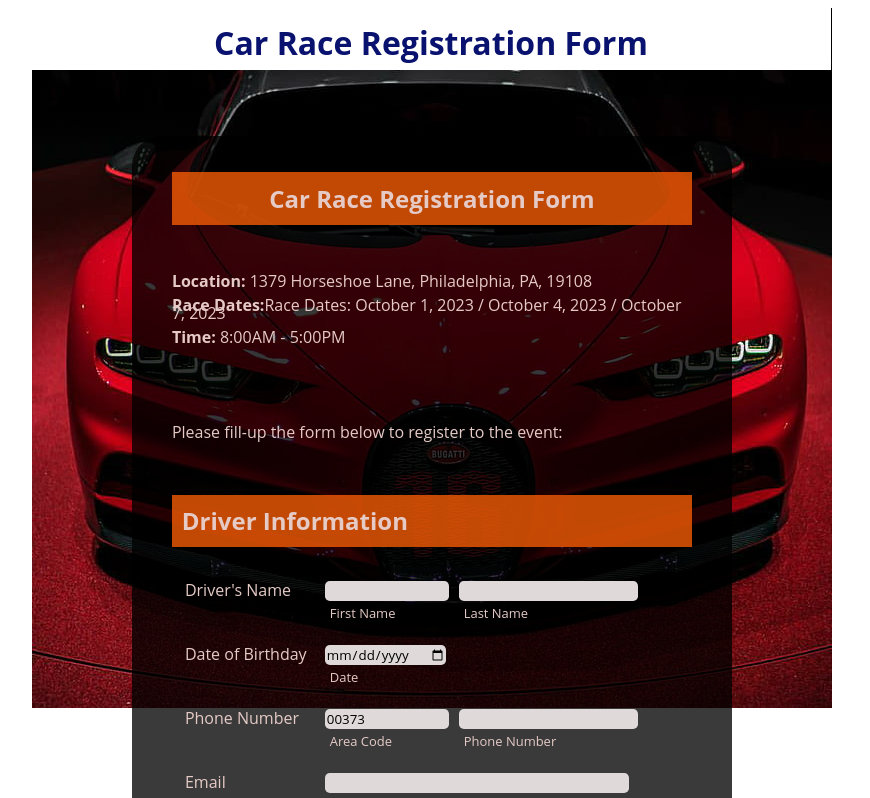
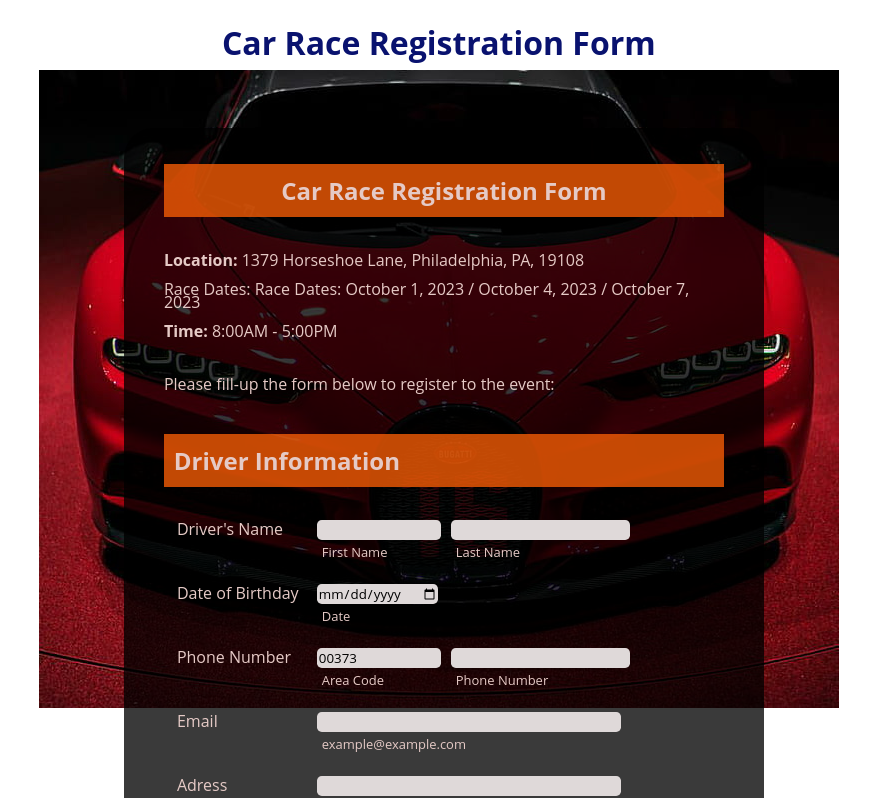
Before and after one commit to VioLet-Loutsik/-registration-form-, a React (Create React App) app: page / in a window 1280 px wide. Shown: the top 798 px of the page, without its empty margins (326-1196 px from the left). Built offline with nearby package versions, Linux system fonts and the light colour scheme.

Commit message:
paddings corrected

```diff
--- a/src/index.css
+++ b/src/index.css
@@ -3,7 +3,7 @@
     font-family: 'Open Sans', sans-serif;
 }
 html, body {
-    font-size: 16px;
+    font-size: 1rem;
 }
 input{
     color: black;
--- a/src/templates/Forms.js
+++ b/src/templates/Forms.js
@@ -63,8 +63,7 @@ const Forms = () => {
               <b>Location:</b> 1379 Horseshoe Lane, Philadelphia, PA, 19108
             </p>
             <p>
-              <b>Race Dates:</b>Race Dates: October 1, 2023 / October 4, 2023 /
-              October 7, 2023
+              Race Dates: Race Dates: October 1, 2023 / October 4, 2023 / October 7, 2023
             </p>
             <p>
               <b>Time:</b> 8:00AM - 5:00PM
--- a/src/templates/forms.css
+++ b/src/templates/forms.css
@@ -1,39 +1,33 @@
-.mainBlock {
-  position: relative;
-}
+
 .sportCar {
   position: fixed;
   margin: auto;
-  margin-left: 21.87rem;
+  margin-left: 22.3rem;
   height: 43.75rem;
   width: 50rem;
   object-fit: contain;
   background-image: url(../image/redCar.jpg);
   background-position: center;
 }
-
-#blueColor {
-  /* background: linear-gradient( rgb(235, 226, 228)); */
+/* for click on div - color to blue*/
+/* #blueColor {
   background: rgba(82, 81, 81, 0.355);
 }
 .blueColor {
-  /* background: linear-gradient( rgb(235, 226, 228)); */
   background: rgba(82, 81, 81, 0.355);
-}
+} */
 
 
 .headerWhite {
   position: fixed;
   z-index: 1;
-  /* top: 0.62rem; */
-  /* left: 21.00rem; */
   top: 0;
-  left: 22.31rem;
+  left: 22.8rem;
   background-color: white;
   height: 3.75rem;
   width: 50rem;
-  /* border: 2px solid rgb(215, 77, 8); */
   padding-bottom: 10px;
+
 }
 h1 {
   color: rgb(9, 18, 111);
@@ -41,19 +35,13 @@ h1 {
 }
 .formRegistration {
   position: absolute;
-  /* border: 2px solid rgb(215, 77, 8); */
   top: 8rem;
   left: 28.12rem;
-  /* left: 26rem; */
   background-color: rgba(0, 0, 0, 0.771);
-  /* height: 93.75rem; */
   height: fit-content;
-  /* width: 37rem; */
-
-  width: 32.5rem;
+  width: 35rem;
   border-radius: 1.87rem;
   padding: 1rem 2.5rem;
-  /* bottom: 22.31rem; */
 }
 .formHeader {
   background-color:  rgba(240, 91, 5, 0.807);
@@ -66,18 +54,18 @@ h1 {
 .classEmail {
   width: 18.75rem;
 }
-
 .inputSmall {
   width: 7.5rem;
 }
 .infoForm {
-  padding: 1rem 0;
-  line-height: 0.5rem;
+  padding-top: 0.1rem;
+  line-height: 0.8rem;
 }
 .infoInvite {
   margin-top: 1rem;
-  padding: 1rem 0;
+  padding: 0.2rem 0;
 }
+
 .formHeaderSecond {
   background-color:  rgba(240, 91, 5, 0.807);
   text-align: left;
@@ -86,12 +74,9 @@ h1 {
 .lineInput {
   display: flex;
   justify-content: left;
-  /* padding-top: 1.25rem; */
-  /* padding-left: 1.25rem; */
   padding-top: 12px;
   padding-left: 13px;
-  padding-bottom: 8px;;
-
+  padding-bottom: 8px;
   gap: 10px;
 }
 
@@ -139,16 +124,6 @@ h1 {
   background: transparent;
   border: 1px solid white;
 }
-
-/* .class-submit {
-  width: 100px;
-  height: 30px;
-  background-color: red;
-  color: black;
-  text-transform: uppercase;
-  font-weight: bold;
-  margin: 50px 200px;
-} */
 div:focus{
   border: 2px solid yellow;
 }
```
